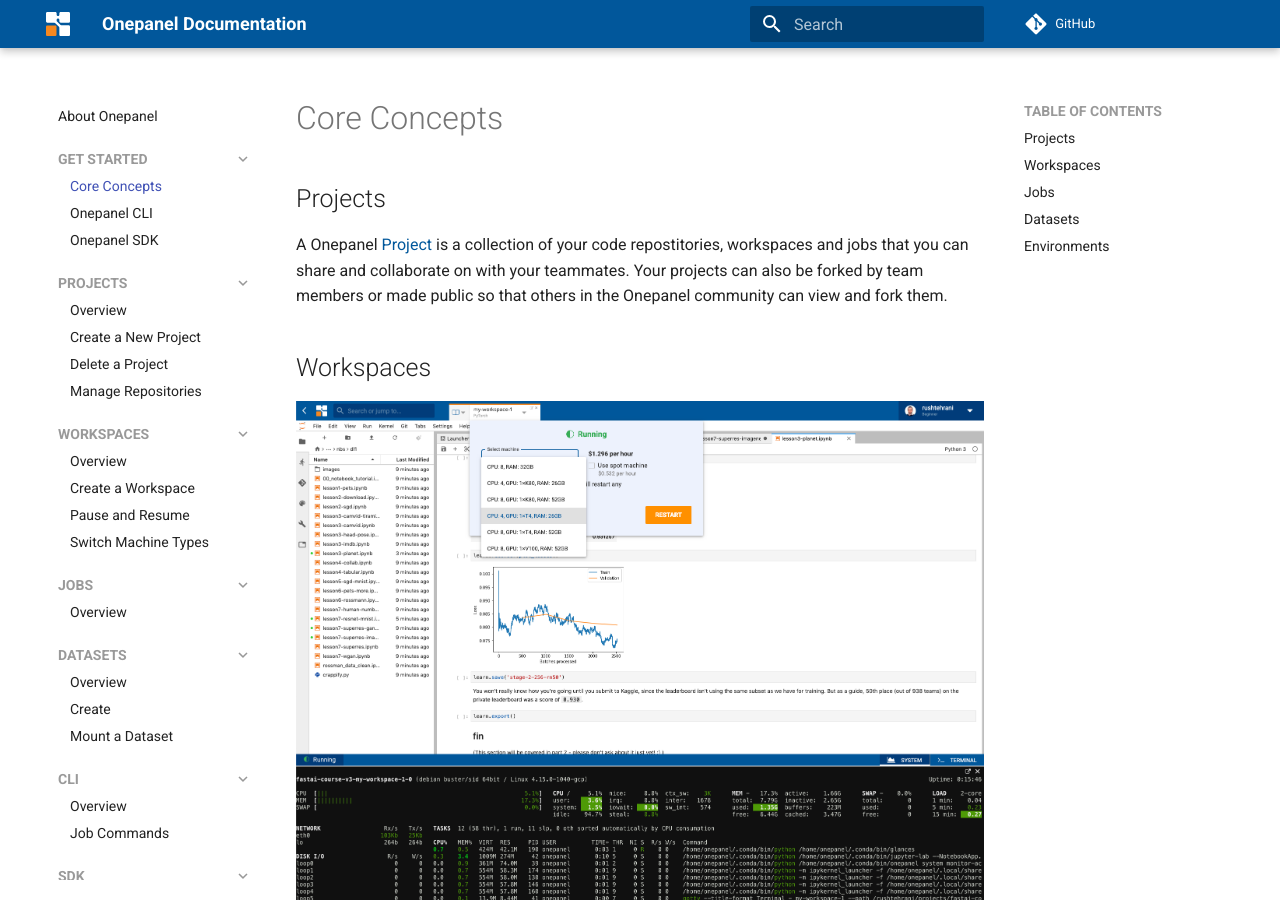
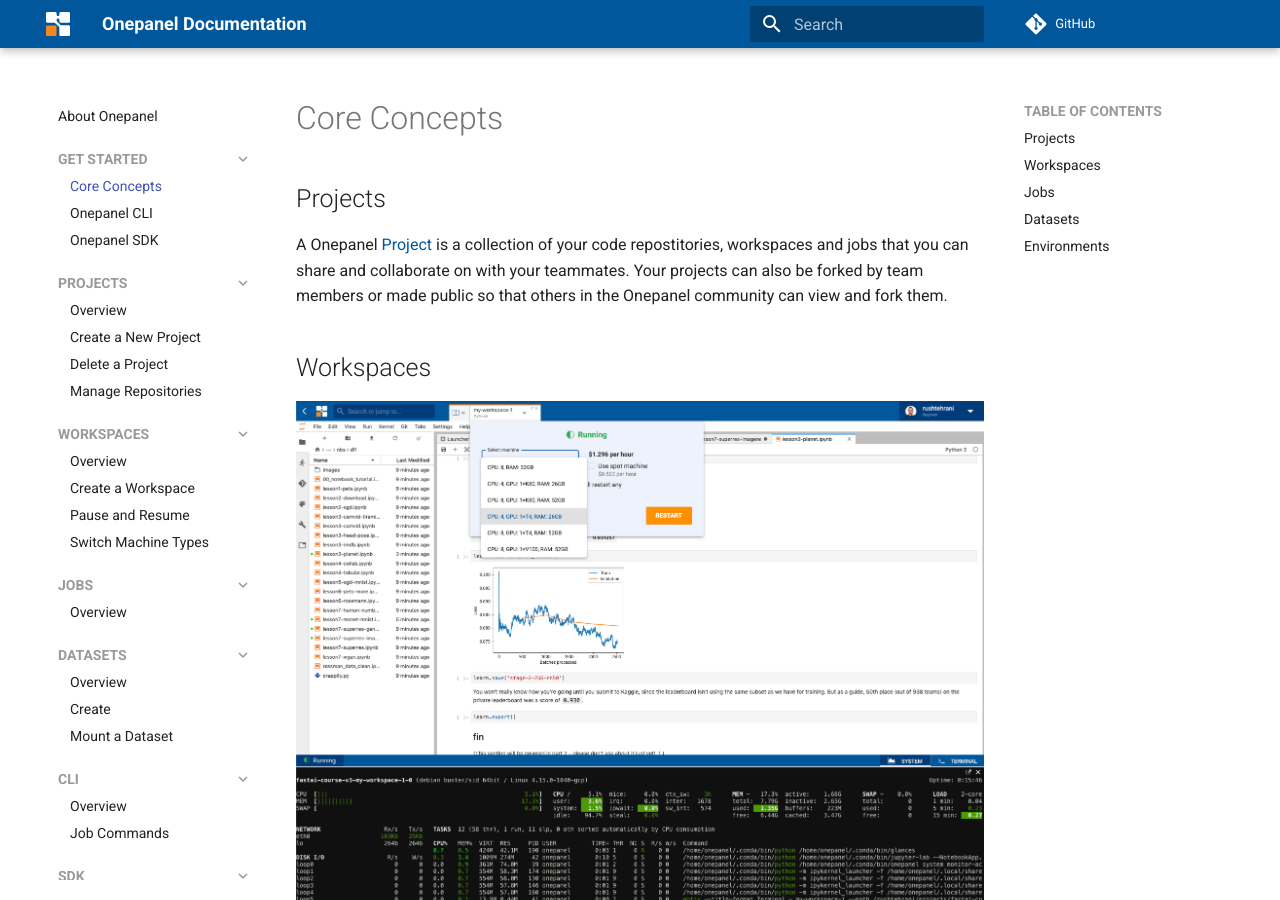
Before and after one commit to onepanelio/docs, an MkDocs documentation site: the page built from docs/start/core-concepts.md, in a window 1280 px wide and 900 px high. Built offline with MkDocs 1.6.1 and Material for MkDocs 9.7.7, drawn with Linux system fonts in a browser that asks for light colours; comment, search, counter and statistics services are not loaded.

Commit message:
use pasteImage

```diff
--- a/docs/start/core-concepts.md
+++ b/docs/start/core-concepts.md
@@ -2,7 +2,7 @@
 A Onepanel [Project](/projects) is a collection of your code repostitories, workspaces and jobs that you can share and collaborate on with your teammates. Your projects can also be forked by team members or made public so that others in the Onepanel community can view and fork them.
 
 ## Workspaces
-![Screenshot](/assets/img/core-concepts-workspaces.png)
+![](core-concepts-181630.png)
 
 [Workspaces](/workspaces) are full Linux computing environments that come pre-installed with all the tools you need to explore data and build and experiment with your models. They include Python, JupyterLab, TensorFlow, PyTorch and other well known deep learning libraries and tools, as well as full terminal access. You can optionally [install custom packages and dependencies](environments/custom-packages) into your workspaces.
 
```
Also changed, not shown: docs/assets/img/core-concepts-workspaces.png (deleted), docs/start/core-concepts-181630.png (added).
